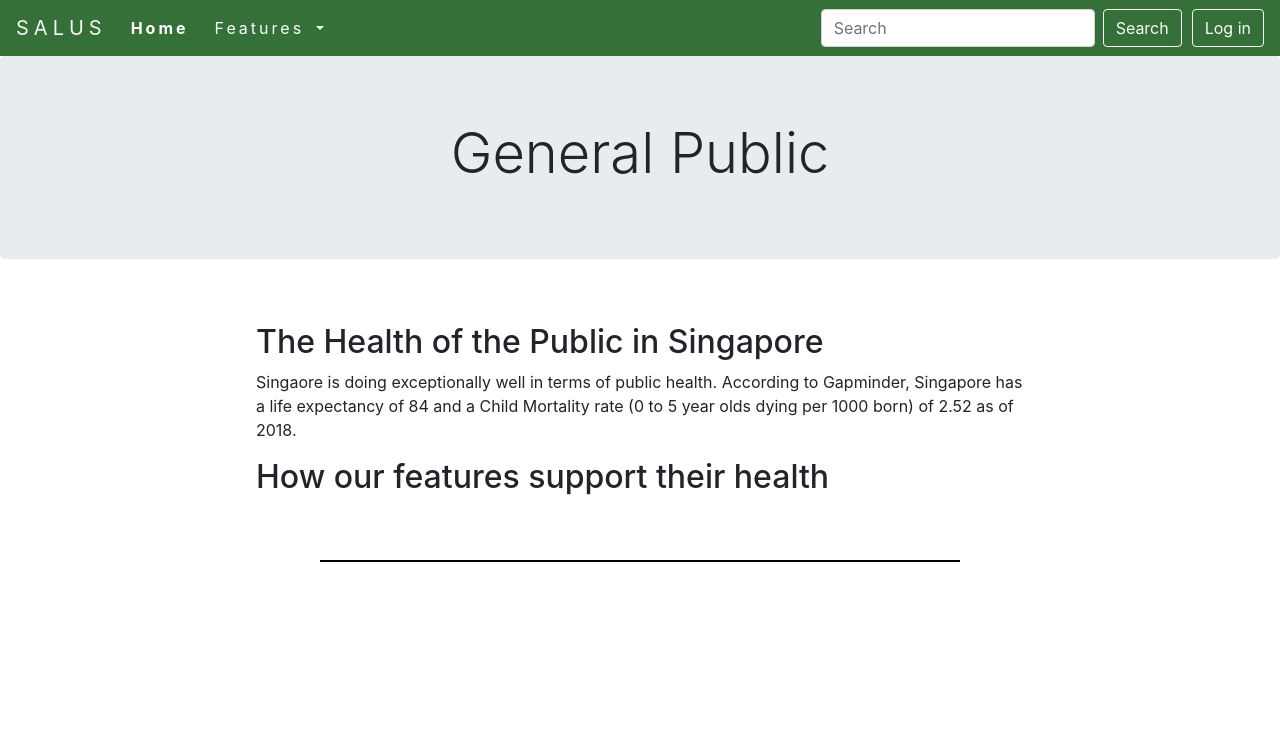
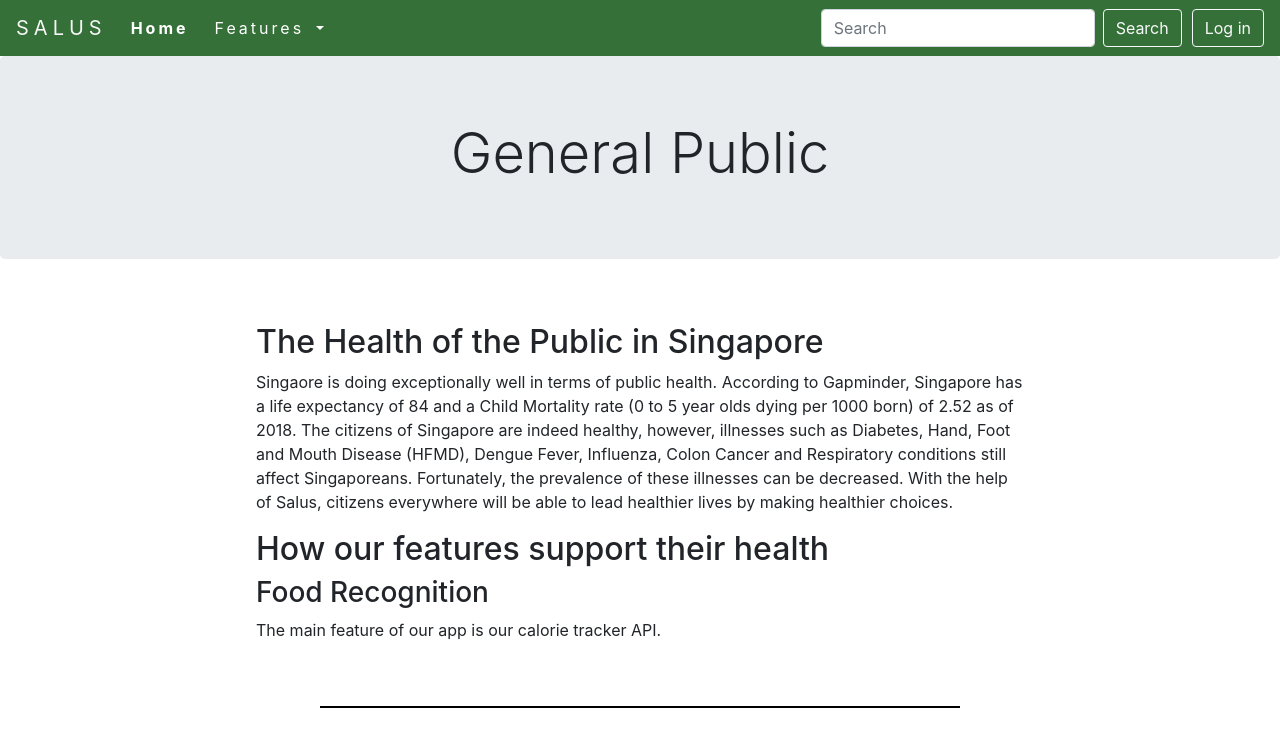
Before and after one commit to juliannetann/salus, a plain HTML site: page generalpublic.html in a window 1280 px wide. Drawn offline with nearby package versions, Linux system fonts and the light colour scheme.

Commit message:
Added some text to information on public health and some text to features which support this on generalpublic.html

```diff
--- a/generalpublic.html
+++ b/generalpublic.html
@@ -73,12 +73,18 @@
                       <p>Singaore is doing exceptionally well in terms of public health.
                           According to Gapminder, Singapore has a life expectancy of 84
                           and a Child Mortality rate (0 to 5 year olds dying per 1000 born)
-                          of 2.52 as of 2018.
+                          of 2.52 as of 2018. The citizens of Singapore are indeed healthy, however,
+                          illnesses such as Diabetes, Hand, Foot and Mouth Disease (HFMD), Dengue Fever,
+                          Influenza, Colon Cancer and Respiratory conditions still affect Singaporeans.
+                          Fortunately, the prevalence of these illnesses can be decreased. With the help
+                          of Salus, citizens everywhere will be able to lead healthier lives by making
+                          healthier choices.
                       </p>
                   </div>
                   <div id="public-features">
                       <h2>How our features support their health</h2>
-                      <p></p>
+                      <h3>Food Recognition</h3>
+                      <p>The main feature of our app is our calorie tracker API. </p>
                   </div>
               </div>
 
```
